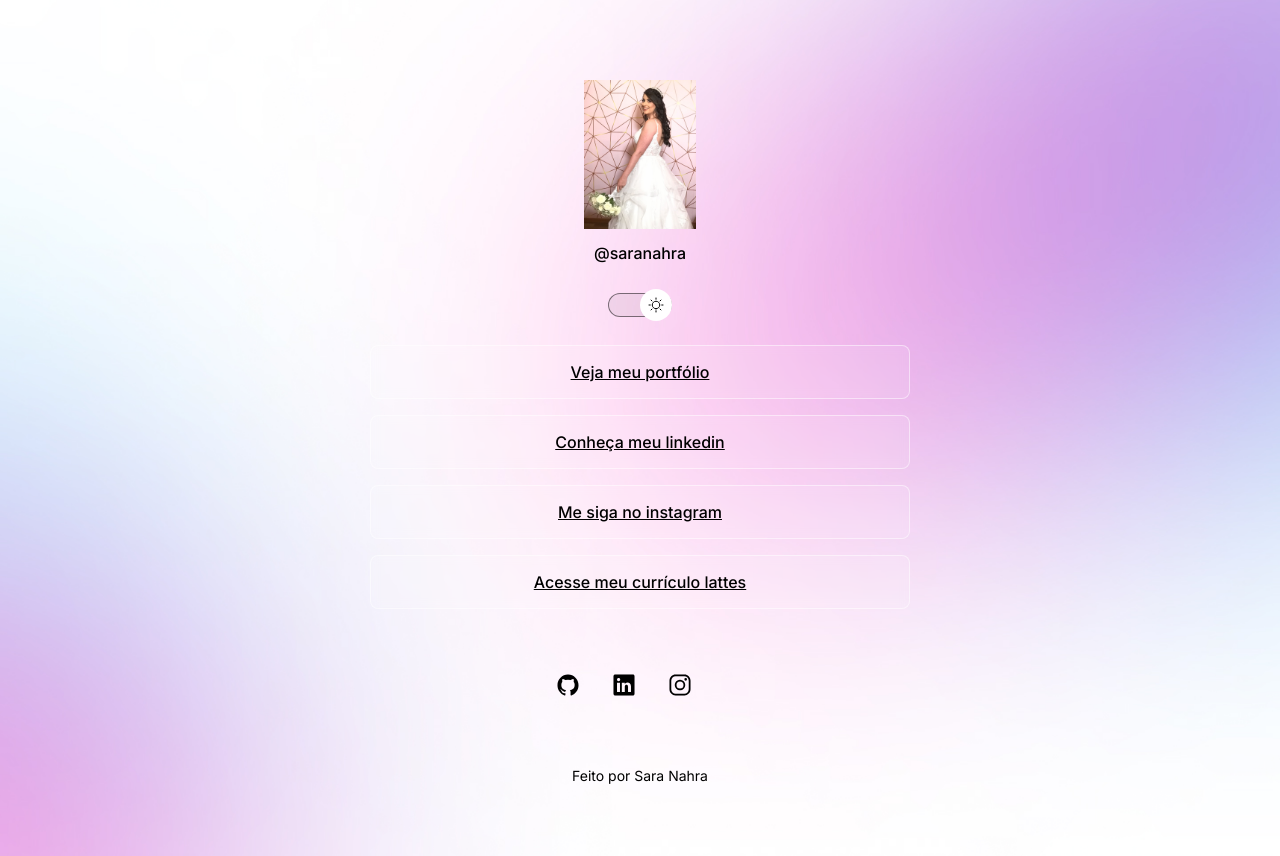
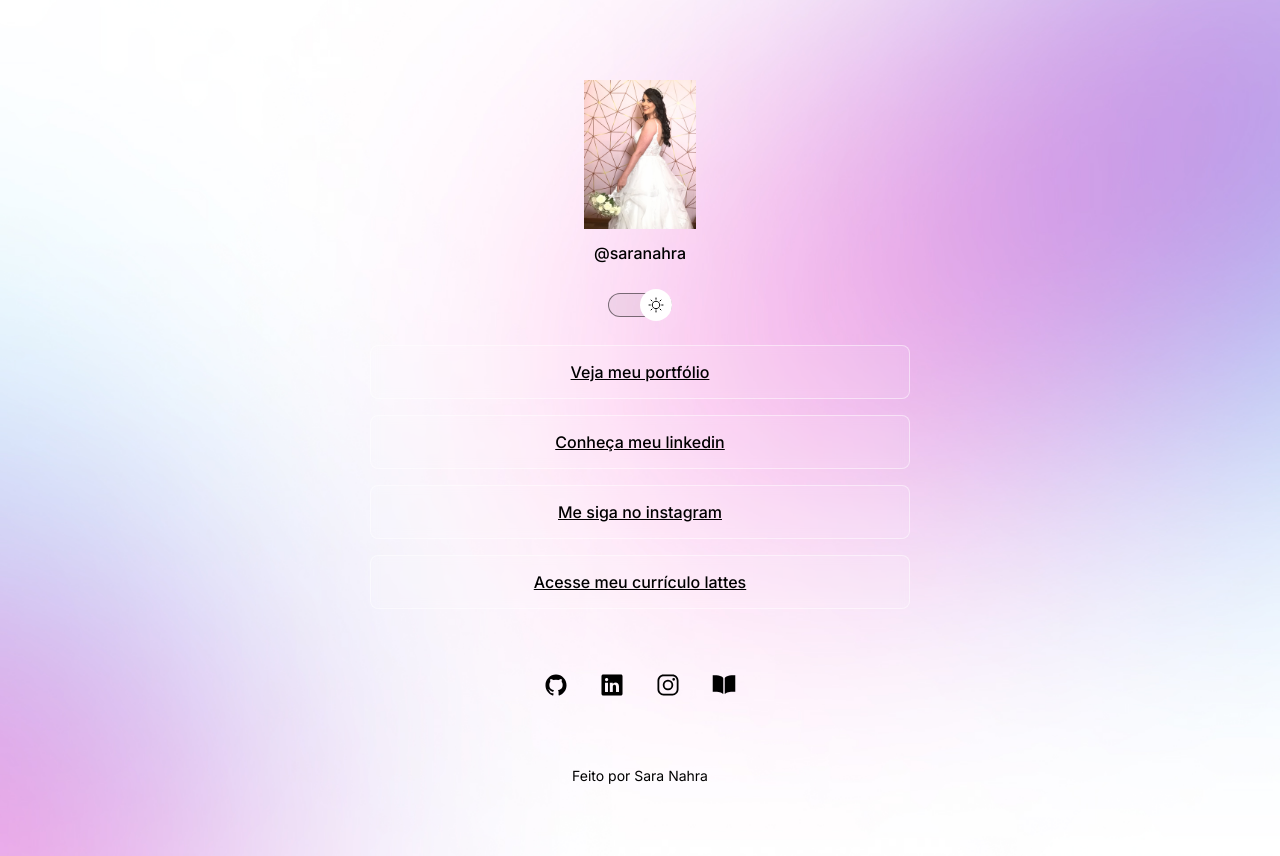
Before and after one commit to saranahra/projetorockseat, a plain HTML site: page index.html in a window 1280 px wide. Drawn offline with nearby package versions, Linux system fonts and the light colour scheme.

Commit message:
add index

```diff
--- a/index.html
+++ b/index.html
@@ -60,7 +60,9 @@
         <a href="https://www.instagram.com/saranahra/" target="_blank">
           <ion-icon name="logo-instagram"></ion-icon>
         </a>
-        <a href="http://lattes.cnpq.br/1058710007770144" target="_blank"> </a>
+        <a href="http://lattes.cnpq.br/1058710007770144" target="_blank">
+          <ion-icon name="book-sharp"></ion-icon>
+        </a>
       </div>
       <footer>Feito por Sara Nahra</footer>
     </div>
```
